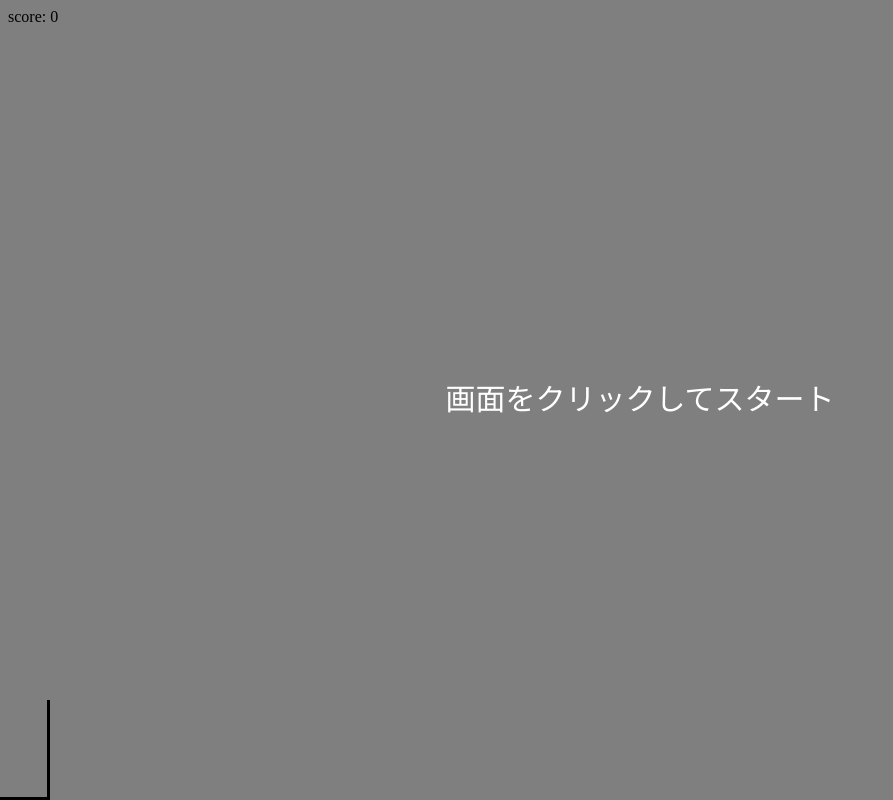
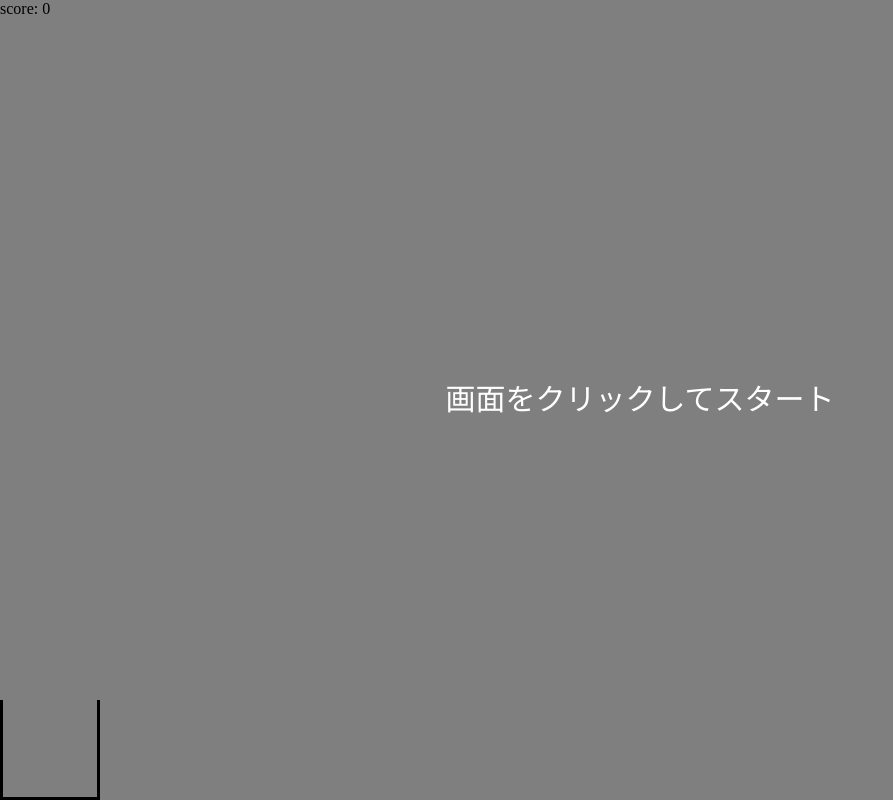
Before and after one commit to nijiironova/nijiironova.github.io, a plain HTML site: page games/catch.html in a window 1280 px wide. Shown: the whole page, without its empty margins (0-893 px from the left). Drawn offline with Linux system fonts and the light colour scheme.

Commit message:
Update catch.css

```diff
--- a/games/css/catch.css
+++ b/games/css/catch.css
@@ -1,3 +1,8 @@
+html,
+body{
+    overflow: hidden;
+    margin: 0;
+}
 #cursor{
     position: absolute;
     left: 0;
```
